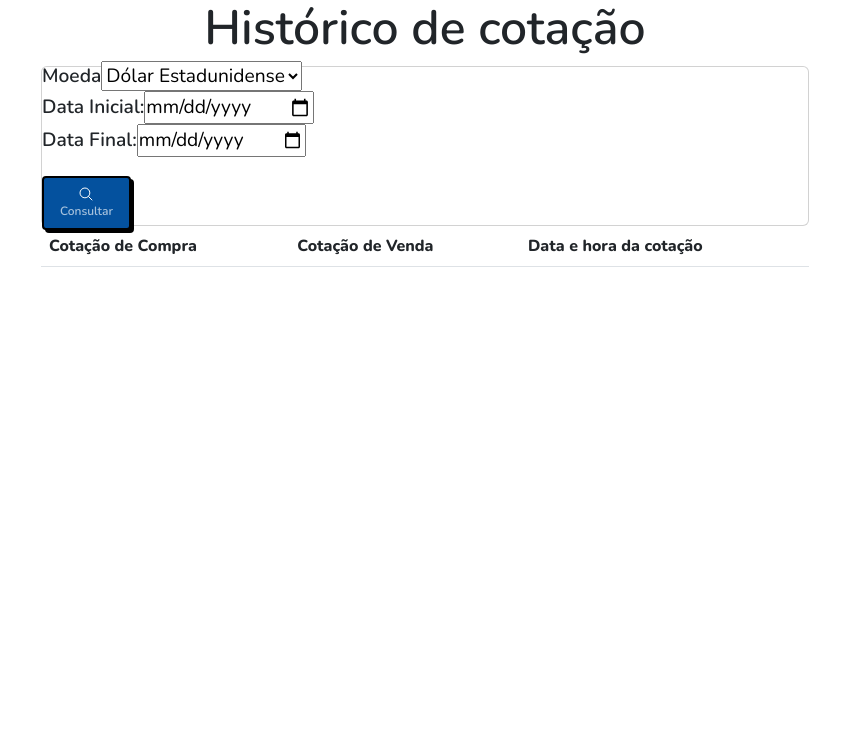
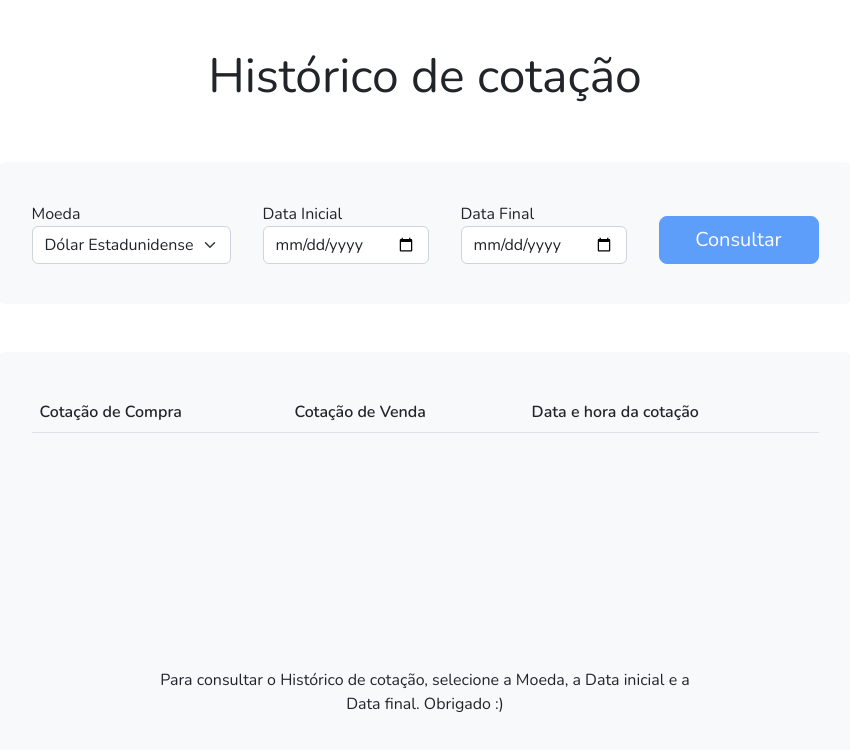
Before and after one commit to ronaldoarruda/desafio-flexpag-front-end, an Angular app: page / in a window 1280 px wide. Shown: the top 750 px of the page, without its empty margins (215-1065 px from the left). Built offline with nearby package versions, Linux system fonts and the light colour scheme.

Commit message:
utilizando moment.js + corrigindo requisição

```diff
--- a/package.json
+++ b/package.json
@@ -19,7 +19,7 @@
     "@angular/platform-browser-dynamic": "^14.0.0",
     "@angular/router": "^14.0.0",
     "bootstrap": "^5.2.0",
-    "date-fns": "^2.29.1",
+    "moment": "^2.29.4",
     "rxjs": "~7.5.0",
     "tslib": "^2.3.0",
     "zone.js": "~0.11.4"
--- a/src/app/app.component.scss
+++ b/src/app/app.component.scss
@@ -5,8 +5,9 @@ header {
  font-family: 'Nunito', sans-serif;
 
  h1 {
-  font-weight: 600;
+  font-weight: 200;
   font-size: 3rem;
+  padding: 3rem;
  }
 }
 
--- a/src/app/components/nav/nav.component.html
+++ b/src/app/components/nav/nav.component.html
@@ -1,29 +1,37 @@
 <section class="container">
-  <form [formGroup]="formulario" class="card">
+  <form [formGroup]="formulario" class="navbar navbar-expand-lg navbar-light bg-light">
+
     <label>
       <span>Moeda</span>
-      <select formControlName="currency">
+      <select formControlName="currency" class="form-select">
         <option [value]="currency.id" *ngFor="let currency of currencies">{{ currency.text }}</option>
       </select>
     </label>
 
     <label>
-      <span>Data Inicial:</span>
-      <input formControlName="initialDate" type="date">
-      <span *ngIf="formulario.get('initialDate')?.errors?.['required'] && formulario.get('initialDate')?.touched">Escolha uma data inicial</span>
+      <span>Data Inicial</span>
+      <input formControlName="initialDate" type="date" class="form-control">
+      <span
+        *ngIf="formulario.get('initialDate')?.errors?.['required'] && formulario.get('initialDate')?.touched">Escolha
+        uma data inicial</span>
     </label>
 
     <label>
-      <span>Data Final:</span>
-      <input type="date" formControlName="finalDate">
-      <span *ngIf="formulario.get('finalDate')?.errors?.['required'] && formulario.get('finalDate')?.touched">Escolha uma data final</span>
-      <span *ngIf="formulario.errors?.['isEndDateLowerThanInitialDate'] && (formulario.touched || formulario.dirty)"> Data final maior que Data Inicial</span>
+      <span>Data Final</span>
+      <input type="date" formControlName="finalDate" class="form-control">
+      <span *ngIf="formulario.get('finalDate')?.errors?.['required'] && formulario.get('finalDate')?.touched">Escolha
+        uma data final</span>
+      <span *ngIf="formulario.errors?.['isEndDateLowerThanInitialDate'] && (formulario.touched || formulario.dirty)">
+        Data final maior que Data Inicial</span>
     </label>
 
-    <button [disabled]="formulario.invalid" (click)="handleSubmit()"> <img src="/assets/search-outline.svg" alt=""> Consultar</button>
+      <button *ngIf="!(data$)?.length" [disabled]="formulario.invalid" (click)="handleSubmit()"
+        class="btn btn-primary btn-lg"><span *ngIf="loading" class="spinner-border spinner-border-sm"></span> Consultar</button>
+      <button *ngIf="(data$)?.length" [disabled]="formulario.invalid" (click)="handleSubmit()"
+        class="btn btn-success btn-lg"><span *ngIf="loading" class="spinner-border spinner-border-sm"></span>Atualizar</button>
   </form>
 
-  <section>
+  <section class="navbar navbar-expand-lg navbar-light bg-light main">
     <table class="table table-striped">
       <thead>
         <tr>
@@ -32,13 +40,17 @@
           <th scope="col">Data e hora da cotação</th>
         </tr>
       </thead>
-      <tbody>
-        <tr *ngFor="let b of data | async">
-          <td>{{ b.cotacaoCompra }}</td>
-          <td>{{ b.cotacaoVenda }}</td>
-          <td>{{ b.dataHoraCotacao }}</td>
+      <tbody *ngIf="(data$)?.length">
+        <tr *ngFor="let b of data$">
+          <td>{{ b.cotacaoCompra | currency:'BRL'}}</td>
+          <td>{{ b.cotacaoVenda | currency:'BRL'}}</td>
+          <td>{{ b.dataHoraCotacao | date: 'dd/MM/yyyy HH:MM:SS '}}</td>
         </tr>
       </tbody>
     </table>
+    <div *ngIf="!(data$)?.length" class="instruction">
+      <p>Para consultar o Histórico de cotação, selecione a Moeda, a
+        Data inicial e a Data final. Obrigado :)</p>
+    </div>
   </section>
 </section>
--- a/src/app/components/nav/nav.component.scss
+++ b/src/app/components/nav/nav.component.scss
@@ -1,94 +1,49 @@
-form {
+.container {
   display: flex;
-  align-items: flex-start;
-  justify-content: center;
-  width: 60vw;
-  height: 10rem;
-
+  flex-direction: column;
+  row-gap: 3rem;
+}
+/* navegação */
+.form-control, .form-select, ::-webkit-calendar-picker-indicator {
+  cursor: pointer;
 }
 
-label {
-  font-size: 1.2em;
-  font-weight:600 ;
+.navbar {
+  padding: 2.5rem;
+  column-gap: 2rem;
+  display: flex;
+  align-items: baseline;
+  border-radius: 1rem;
 }
 
-.custom-select {
+button {
+  align-self: flex-end;
+  width: 10rem;
+}
+
+/* list */
+
+.main {
+  height: 40rem;
+  max-height: 40rem;
+  overflow-y: scroll;
   display: flex;
   flex-direction: column;
 
-  select {
-    font-size: 13px;
-    font-weight: 600;
-    height: 3rem;
-    padding: 0.25rem;
-    cursor: pointer;
-    background-color: rgb(82, 82, 82);
-    border: 2px solid black;
-    color: white;
-    border-radius: 5px;
-    box-shadow: 3px 3px black;
+  .instruction {
+    height:100%;
+    width:100%;
+    display: flex;
+    align-items: center;
+    justify-content: center;
+
+    p {
+      width: 70%;
+      text-align: center;
+    }
   }
 }
 
-.custom-date {
-  display: flex;
-  flex-direction: column;
-
-  input {
-    font-size: 13px;
-    font-weight: 600;
-    height: 3rem;
-    padding: 1rem;
-    cursor: pointer;
-    background-color: rgb(82, 82, 82);
-    color: white;
-    border: 2px solid black;
-    outline: none;
-    border-radius:5px;
-    box-shadow: 3px 3px black;
-  }
-
-  ::-webkit-calendar-picker-indicator {
-    background-color: white;
-    padding: 5px;
-    cursor:pointer;
-    border-radius: 3px;
-  }
-
-
+th {
+  font-weight: 600;
 }
-
-
-button {
-  display: flex;
-  flex-direction: column;
-  align-items: center;
-  margin-top: 1.2rem;
-  font-size: 12px;
-  background-color: #0080ff;
-  color: white;
-  font-weight: 600;
-  padding: 0.5rem 1rem;
-  border-radius: 0.25rem;
-  box-shadow: 3px 3px black;
-  border: 2px solid black;
-
-  img {
-    height: 1rem;
-  }
-}
-
-button:disabled {
-  color: #ffffffa6;
-  background-color: #04519e;
-}
-
-.error-validation {
-  color:red;
-  font-weight:600;
-   margin-top: 0.3rem
-}
-
-.custom-table {
- height: 60%;
-}
--- a/src/app/components/nav/nav.component.ts
+++ b/src/app/components/nav/nav.component.ts
@@ -1,4 +1,4 @@
-import { Observable } from 'rxjs';
+import { finalize, Observable } from 'rxjs';
 import { dateRangeValidation } from 'src/app/validators/date-range.validator';
 import { Component, OnInit } from '@angular/core';
 import { FormBuilder, FormGroup } from '@angular/forms';
@@ -12,15 +12,17 @@ import { CotationResponse, CurrencyCotationService } from 'src/app/services/curr
 })
 export class NavComponent implements OnInit {
   currencies = [
-    { id:'AUD', text:'Dólar Australiano' },
-    { id:'CAD', text:'Dólar Canadense' },
-    { id:'EUR', text:'Euro' },
-    { id:'USD', text:'Dólar Estadunidense'}
+    { id: 'AUD', text: 'Dólar Australiano' },
+    { id: 'CAD', text: 'Dólar Canadense' },
+    { id: 'EUR', text: 'Euro' },
+    { id: 'USD', text: 'Dólar Estadunidense' }
   ]
+  loading = false;
   formulario: FormGroup;
-  data!:Observable<CotationResponse[]>
 
-  constructor(private formBuilder: FormBuilder, private service:CurrencyCotationService) {
+  data$!: CotationResponse[]
+
+  constructor(private formBuilder: FormBuilder, private service: CurrencyCotationService) {
     this.formulario = this.formBuilder.group({
       currency: ['USD', [Validators.required]],
       initialDate: ['', [Validators.required]],
@@ -32,7 +34,15 @@ export class NavComponent implements OnInit {
   }
 
   handleSubmit() {
-    const { currency, initialDate, finalDate} = this.formulario.value;
-    this.data = this.service.getCurrencyCotation(currency, initialDate,finalDate)
+    this.loading = true;
+    const { currency, initialDate, finalDate } = this.formulario.value;
+    this.service.getCurrencyCotation(currency, initialDate, finalDate)
+      .pipe(finalize(() => {
+        this.loading = false
+      }))
+      .subscribe((data) => {
+        this.data$ = data
+      })
+      ;
   }
 }
--- a/src/app/services/currency-cotation.service.ts
+++ b/src/app/services/currency-cotation.service.ts
@@ -1,11 +1,11 @@
 import { HttpClient } from '@angular/common/http';
 import { Injectable } from "@angular/core";
-import { format } from "date-fns"
+import  * as moment from 'moment';
 import { map, Observable } from 'rxjs';
 
 export interface CotationResponse {
-  cotacaoCompra: Number;
-  cotacaoVenda: Number;
+  cotacaoCompra: number;
+  cotacaoVenda: number;
   dataHoraCotacao: string;
 }
 
@@ -21,8 +21,8 @@ export class CurrencyCotationService {
   constructor(private http: HttpClient) { }
 
   public getCurrencyCotation(currency: string, initialDate: string, finalDate: string): Observable<CotationResponse[]> {
-    const initialDateFormated = format(new Date(initialDate), 'MM-dd-yyyy')
-    const finalDateFormated = format(new Date(finalDate), 'MM-dd-yyyy')
+    const initialDateFormated = moment(initialDate, 'YYYY-MM-DD').format('MM-DD-YYYY')
+    const finalDateFormated = moment(finalDate, 'YYYY-MM-DD').format('MM-DD-YYYY')
 
     return this.http.get<FullCotationResponse>(`https://olinda.bcb.gov.br/olinda/servico/PTAX/versao/v1/odata/CotacaoMoedaPeriodo(moeda=@moeda,dataInicial=@dataInicial,dataFinalCotacao=@dataFinalCotacao)?@moeda=%27${currency}%27&@dataInicial=%27${initialDateFormated}%27&@dataFinalCotacao=%27${finalDateFormated}%27&$top=1000&$format=json&$select=cotacaoCompra,cotacaoVenda,dataHoraCotacao`).pipe(map(data => data.value))
   }
```
Also changed, not shown: 1 other file (tests, documents, lock files or other folders).
